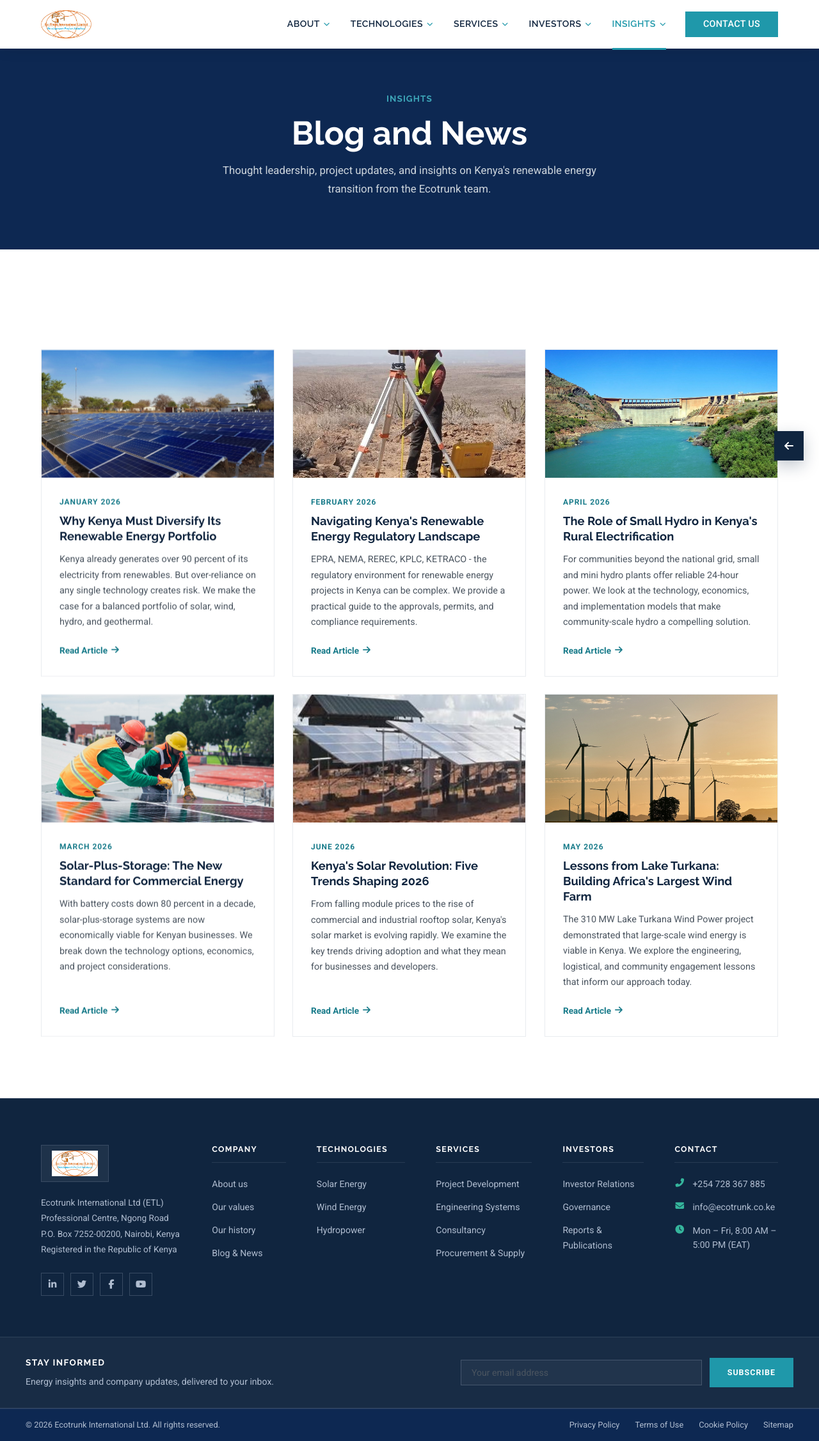
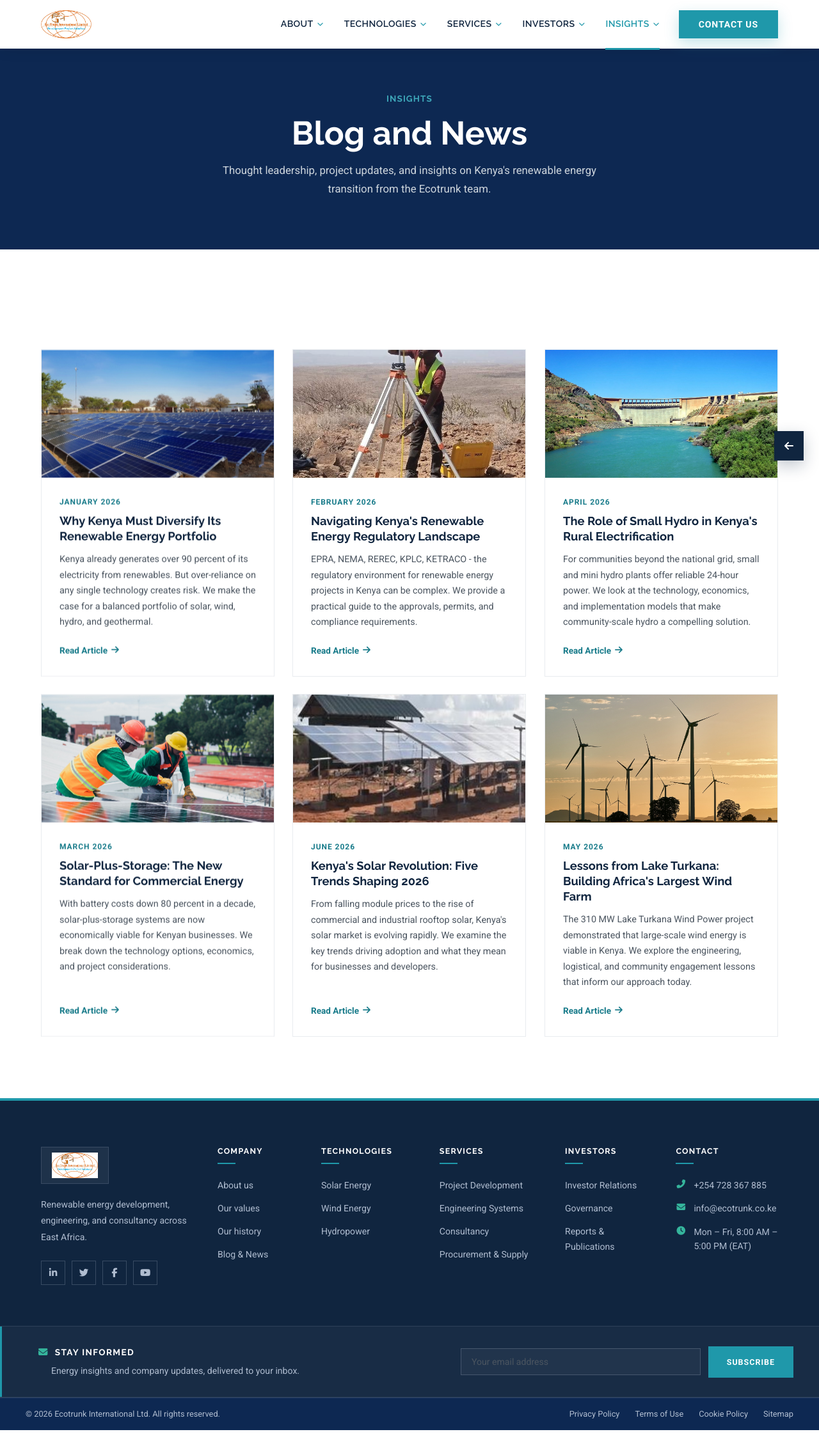
Before and after one commit to freudtroy-png/Ecotrunk-Int, a React (Vite) app: page /blog in a window 1280 px wide. Shown: the whole page at 64% size. Built offline with nearby package versions, Linux system fonts and the light colour scheme.

Commit message:
Fix mobile nav accordion, redesign footer, improve CTA buttons and contact form, update sustainability image

```diff
--- a/src/components/Footer.jsx
+++ b/src/components/Footer.jsx
@@ -73,10 +73,8 @@ export default function Footer() {
                 </div>
               </Link>
               <p className="footer-company">
-                Ecotrunk International Ltd (ETL)<br />
-                Professional Centre, Ngong Road<br />
-                P.O. Box 7252-00200, Nairobi, Kenya<br />
-                Registered in the Republic of Kenya
+                Renewable energy development, engineering, and consultancy
+                across East Africa.
               </p>
               <div className="footer-social">
                 <a href="#" aria-label="LinkedIn" onClick={(e) => e.preventDefault()}><i className="fab fa-linkedin-in" aria-hidden="true"></i></a>
--- a/src/components/Header.jsx
+++ b/src/components/Header.jsx
@@ -176,6 +176,7 @@ export default function Header() {
               </div>
               {item.children && (
                 <div className={`volt-mobile-links${expanded ? ' open' : ''}`}>
+                  <div className="volt-mobile-links-inner">
                     {item.children.map((c) => (
                       <Link
                         key={c.to}
@@ -186,6 +187,7 @@ export default function Header() {
                         {c.label}
                       </Link>
                     ))}
+                  </div>
                 </div>
               )}
             </div>
--- a/src/components/TechCta.jsx
+++ b/src/components/TechCta.jsx
@@ -37,7 +37,7 @@ export default function TechCta({ title, text, buttonLabel }) {
               className="btn btn-primary"
               style={{ fontSize: '1.1rem', padding: '16px 40px' }}
             >
-              {buttonLabel} <i className="fas fa-arrow-right" aria-hidden="true"></i>
+              {buttonLabel} <i className="fas fa-arrow-right btn-icon" aria-hidden="true"></i>
             </Link>
           </Reveal>
         </div>
--- a/src/components/TechExplorer.jsx
+++ b/src/components/TechExplorer.jsx
@@ -69,7 +69,7 @@ export default function TechExplorer({ technologies }) {
         </Reveal>
 
         <Link to={current.to} className="btn btn-primary">
-          {current.cta} <i className="fas fa-arrow-right" aria-hidden="true"></i>
+          {current.cta} <i className="fas fa-arrow-right btn-icon" aria-hidden="true"></i>
         </Link>
       </div>
     </div>
--- a/src/styles/site.css
+++ b/src/styles/site.css
@@ -181,45 +181,44 @@ ul { list-style: none; }
 .btn {
   display: inline-flex;
   align-items: center;
+  justify-content: center;
   gap: 10px;
-  padding: 13px 28px;
+  padding: 14px 30px;
   border-radius: 0;
+  border: 1px solid transparent;
   font-family: var(--font-sans);
-  font-size: 0.9rem;
-  font-weight: 500;
-  letter-spacing: 0.02em;
+  font-size: 0.88rem;
+  font-weight: 600;
+  letter-spacing: 0.06em;
   text-transform: uppercase;
-  transition: all 0.3s var(--ease-out);
+  line-height: 1;
+  cursor: pointer;
   position: relative;
-  overflow: hidden;
-  line-height: 1;
+  transition: background 0.3s var(--ease-out), color 0.3s var(--ease-out), border-color 0.3s var(--ease-out), transform 0.3s var(--ease-out), box-shadow 0.3s var(--ease-out);
+}
+
+.btn .btn-icon {
+  font-size: 0.75rem;
+  transition: transform 0.3s var(--ease-out);
+}
+
+.btn:hover .btn-icon {
+  transform: translateX(4px);
 }
 
 .btn-primary {
   background: var(--volt-teal);
   color: #fff;
+  border-color: var(--volt-teal);
+  box-shadow: 0 8px 22px rgba(31, 152, 170, 0.25);
 }
 
 .btn-primary:hover {
   background: var(--volt-navy-dark);
+  border-color: var(--volt-navy-dark);
   color: #fff;
-  transform: translateY(0);
-  box-shadow: none;
-}
-
-.btn-primary::after,
-.nav-cta::after {
-  content: '';
-  position: absolute;
-  inset: 0;
-  background: linear-gradient(120deg, transparent 30%, rgba(255,255,255,0.25) 50%, transparent 70%);
-  transform: translateX(-120%);
-  transition: transform 0.6s var(--ease-out);
-}
-
-.btn-primary:hover::after,
-.nav-cta:hover::after {
-  transform: translateX(120%);
+  transform: translateY(-2px);
+  box-shadow: 0 12px 30px rgba(16, 37, 63, 0.3);
 }
 
 .btn-outline {
@@ -231,7 +230,8 @@ ul { list-style: none; }
 .btn-outline:hover {
   background: var(--volt-teal);
   color: #fff;
-  transform: translateY(0);
+  transform: translateY(-2px);
+  box-shadow: 0 10px 26px rgba(31, 152, 170, 0.25);
 }
 
 .btn-outline-dark {
@@ -242,17 +242,22 @@ ul { list-style: none; }
 .btn-outline-dark:hover {
   background: var(--volt-navy);
   color: #fff;
-  transform: translateY(0);
+  transform: translateY(-2px);
+  box-shadow: 0 10px 26px rgba(16, 37, 63, 0.25);
 }
 
 .btn-secondary {
   background: var(--volt-navy-dark);
   color: #fff;
+  border-color: var(--volt-navy-dark);
 }
 
 .btn-secondary:hover {
   background: var(--volt-teal);
+  border-color: var(--volt-teal);
   color: #fff;
+  transform: translateY(-2px);
+  box-shadow: 0 12px 30px rgba(31, 152, 170, 0.3);
 }
 
 /* === Voltalia-style header (white fixed navbar with hover dropdowns) === */
@@ -506,14 +511,17 @@ ul { list-style: none; }
   grid-template-rows: 1fr;
 }
 
-.volt-mobile-links .volt-mobile-sub {
+.volt-mobile-links-inner {
   overflow: hidden;
+  min-height: 0;
 }
 
 .volt-mobile-sub {
-  padding: 8px 0;
+  display: block;
+  padding: 9px 0;
   font-size: 0.95rem;
   color: var(--neutral-600);
+  white-space: nowrap;
 }
 
 .volt-mobile-sub:hover,
@@ -1680,17 +1688,25 @@ ul { list-style: none; }
   margin-top: 60px;
 }
 
+.contact-info {
+  display: flex;
+  flex-direction: column;
+  justify-content: center;
+}
+
 .contact-info h3 {
   font-family: var(--font-display);
-  font-size: 1.5rem;
+  font-size: 1.6rem;
   font-weight: 700;
-  margin-bottom: 24px;
+  margin-bottom: 20px;
+  color: var(--volt-navy);
 }
 
 .contact-info > p {
   color: var(--neutral-500);
   margin-bottom: 40px;
   max-width: 450px;
+  line-height: 1.7;
 }
 
 .contact-details {
@@ -1706,36 +1722,54 @@ ul { list-style: none; }
 }
 
 .contact-detail-icon {
-  width: 44px;
-  height: 44px;
-  border-radius: var(--radius-sm);
-  background: var(--green-50);
+  width: 46px;
+  height: 46px;
+  border-radius: 0;
+  background: rgba(31, 152, 170, 0.1);
+  border: 1px solid rgba(31, 152, 170, 0.25);
   display: flex;
   align-items: center;
   justify-content: center;
-  color: var(--green-600);
-  font-size: 1.1rem;
+  color: var(--volt-teal);
+  font-size: 1.05rem;
   flex-shrink: 0;
+  transition: background 0.3s ease, color 0.3s ease;
+}
+
+.contact-detail:hover .contact-detail-icon {
+  background: var(--volt-teal);
+  color: #fff;
 }
 
 .contact-detail h4 {
   font-size: 0.9rem;
   font-weight: 600;
-  color: var(--neutral-900);
+  color: var(--volt-navy);
   margin-bottom: 4px;
+  text-transform: uppercase;
+  letter-spacing: 0.04em;
 }
 
 .contact-detail p {
   font-size: 0.9rem;
   color: var(--neutral-500);
-  line-height: 1.5;
+  line-height: 1.6;
+}
+
+.contact-detail a {
+  color: var(--neutral-600);
+  transition: color 0.3s ease;
+}
+
+.contact-detail a:hover {
+  color: var(--volt-teal);
 }
 
 .contact-form {
-  background: white;
-  border: 1px solid var(--neutral-200);
-  border-radius: var(--radius-lg);
-  padding: 40px;
+  background: var(--volt-navy);
+  border: 1px solid rgba(176,189,208,0.18);
+  border-top: 4px solid var(--volt-teal);
+  padding: 44px 40px;
 }
 
 .form-group {
@@ -1744,33 +1778,49 @@ ul { list-style: none; }
 
 .form-group label {
   display: block;
-  font-size: 0.85rem;
+  font-size: 0.82rem;
   font-weight: 600;
-  color: var(--neutral-700);
-  margin-bottom: 6px;
+  text-transform: uppercase;
+  letter-spacing: 0.06em;
+  color: var(--volt-link);
+  margin-bottom: 8px;
 }
 
 .form-group input,
 .form-group textarea,
 .form-group select {
   width: 100%;
-  padding: 12px 16px;
-  border: 1px solid var(--neutral-200);
-  border-radius: var(--radius-sm);
+  padding: 13px 16px;
+  border: 1px solid rgba(176,189,208,0.25);
+  border-radius: 0;
   font-size: 0.95rem;
   font-family: var(--font-sans);
-  color: var(--neutral-800);
-  background: var(--neutral-50);
+  color: #fff;
+  background: rgba(255,255,255,0.04);
   transition: all 0.3s ease;
   outline: none;
+}
+
+.form-group select {
+  color: var(--volt-link);
+}
+
+.form-group select option {
+  color: var(--volt-navy);
+  background: #fff;
+}
+
+.form-group input::placeholder,
+.form-group textarea::placeholder {
+  color: var(--neutral-600);
 }
 
 .form-group input:focus,
 .form-group textarea:focus,
 .form-group select:focus {
-  border-color: var(--green-500);
-  box-shadow: 0 0 0 3px rgba(16, 185, 129, 0.1);
-  background: white;
+  border-color: var(--volt-teal);
+  box-shadow: 0 0 0 3px rgba(31, 152, 170, 0.15);
+  background: rgba(255,255,255,0.07);
 }
 
 .form-group textarea {
@@ -1786,33 +1836,39 @@ ul { list-style: none; }
 
 .form-submit {
   width: 100%;
-  padding: 14px 32px;
-  border-radius: var(--radius-sm);
-  font-size: 0.95rem;
+  padding: 15px 32px;
+  border-radius: 0;
+  font-size: 0.88rem;
   font-weight: 600;
-  background: var(--green-600);
+  text-transform: uppercase;
+  letter-spacing: 0.06em;
+  background: var(--volt-teal);
+  border: 1px solid var(--volt-teal);
   color: white;
   transition: all 0.3s ease;
   margin-top: 8px;
+  cursor: pointer;
 }
 
 .form-submit:hover {
-  background: var(--green-700);
+  background: var(--volt-teal-light);
+  border-color: var(--volt-teal-light);
+  transform: translateY(-2px);
+  box-shadow: 0 10px 26px rgba(31, 152, 170, 0.3);
 }
 
 .form-status {
   display: none;
   padding: 12px 16px;
-  border-radius: var(--radius-sm);
-  font-size: 0.9rem;
   margin-top: 16px;
+  font-size: 0.88rem;
 }
 
 .form-status.success {
   display: block;
-  background: var(--green-50);
-  color: var(--green-800);
-  border: 1px solid var(--green-200);
+  background: rgba(31, 152, 170, 0.1);
+  color: var(--volt-teal-light);
+  border: 1px solid rgba(31, 152, 170, 0.3);
 }
 
 .form-status.error {
@@ -1825,8 +1881,9 @@ ul { list-style: none; }
 .footer {
   background: var(--volt-navy);
   color: var(--volt-link);
-  border-top: 1px solid rgba(176,189,208,0.18);
+  border-top: 4px solid var(--volt-teal);
   font-size: 0.9rem;
+  position: relative;
 }
 
 .footer-main {
@@ -1835,7 +1892,7 @@ ul { list-style: none; }
 
 .footer-grid {
   display: grid;
-  grid-template-columns: 1.9fr 1fr 1.2fr 1.3fr 1.1fr 1.4fr;
+  grid-template-columns: 2fr 1fr 1.2fr 1.3fr 1.1fr 1.4fr;
   gap: 48px;
 }
 
@@ -1856,9 +1913,10 @@ ul { list-style: none; }
 
 .footer-company {
   color: var(--volt-link);
-  font-size: 0.85rem;
+  font-size: 0.88rem;
   line-height: 1.8;
   margin: 20px 0 24px;
+  max-width: 320px;
 }
 
 .footer-social {
@@ -1867,8 +1925,8 @@ ul { list-style: none; }
 }
 
 .footer-social a {
-  width: 36px;
-  height: 36px;
+  width: 38px;
+  height: 38px;
   border-radius: 0;
   border: 1px solid rgba(176,189,208,0.25);
   background: transparent;
@@ -1884,6 +1942,7 @@ ul { list-style: none; }
   background: var(--volt-teal);
   border-color: var(--volt-teal);
   color: #fff;
+  transform: translateY(-2px);
 }
 
 .footer-heading {
@@ -1895,7 +1954,17 @@ ul { list-style: none; }
   text-transform: uppercase;
   letter-spacing: 0.1em;
   padding-bottom: 12px;
-  border-bottom: 1px solid rgba(176,189,208,0.14);
+  position: relative;
+}
+
+.footer-heading::after {
+  content: '';
+  position: absolute;
+  left: 0;
+  bottom: 0;
+  width: 28px;
+  height: 2px;
+  background: var(--volt-teal);
 }
 
 .footer-links {
@@ -1907,11 +1976,12 @@ ul { list-style: none; }
 .footer-links a {
   font-size: 0.88rem;
   color: var(--volt-link);
-  transition: color 0.3s ease;
+  transition: color 0.3s ease, padding-left 0.3s ease;
 }
 
 .footer-links a:hover {
   color: var(--volt-teal-light);
+  padding-left: 6px;
 }
 
 .footer-contact-list {
@@ -1954,6 +2024,17 @@ ul { list-style: none; }
   background: rgba(255,255,255,0.03);
   border-top: 1px solid rgba(176,189,208,0.14);
   border-bottom: 1px solid rgba(176,189,208,0.14);
+  position: relative;
+}
+
+.footer-newsletter::before {
+  content: '';
+  position: absolute;
+  left: 0;
+  top: 0;
+  bottom: 0;
+  width: 3px;
+  background: var(--volt-teal);
 }
 
 .footer-newsletter-inner {
@@ -1961,7 +2042,7 @@ ul { list-style: none; }
   align-items: center;
   justify-content: space-between;
   gap: 32px;
-  padding: 28px 0;
+  padding: 28px 0 28px 20px;
 }
 
 .footer-newsletter-text .footer-newsletter-label {
@@ -1971,10 +2052,21 @@ ul { list-style: none; }
   text-transform: uppercase;
   letter-spacing: 0.1em;
   color: #fff;
+  display: flex;
+  align-items: center;
+  gap: 10px;
+}
+
+.footer-newsletter-text .footer-newsletter-label::before {
+  content: '\f0e0';
+  font-family: 'Font Awesome 5 Free';
+  font-weight: 900;
+  color: var(--volt-teal-light);
+  font-size: 0.9rem;
 }
 
 .footer-newsletter-text p {
-  margin: 6px 0 0;
+  margin: 6px 0 0 20px;
   font-size: 0.88rem;
   color: var(--volt-link);
 }
@@ -1989,7 +2081,7 @@ ul { list-style: none; }
 
 .footer-newsletter-form input {
   flex: 1;
-  padding: 11px 16px;
+  padding: 12px 16px;
   border-radius: 0;
   border: 1px solid rgba(176,189,208,0.25);
   background: rgba(255,255,255,0.04);
@@ -1997,6 +2089,7 @@ ul { list-style: none; }
   color: #fff;
   outline: none;
   font-family: var(--font-sans);
+  transition: border-color 0.3s ease;
 }
 
 .footer-newsletter-form input::placeholder {
@@ -2008,7 +2101,7 @@ ul { list-style: none; }
 }
 
 .footer-newsletter-form button {
-  padding: 12px 28px;
+  padding: 13px 28px;
   border-radius: 0;
   background: var(--volt-teal);
   color: #fff;
@@ -2017,11 +2110,13 @@ ul { list-style: none; }
   text-transform: uppercase;
   letter-spacing: 0.08em;
   white-space: nowrap;
-  transition: background 0.3s ease;
+  border: 1px solid var(--volt-teal);
+  transition: background 0.3s ease, border-color 0.3s ease;
 }
 
 .footer-newsletter-form button:hover {
   background: var(--volt-navy-dark);
+  border-color: var(--volt-navy-dark);
 }
 
 .footer-newsletter-form .form-status {
@@ -2122,7 +2217,7 @@ ul { list-style: none; }
   .climate-content { grid-template-columns: 1fr; gap: 40px; }
   .climate-stat { padding: 20px; }
   .contact-grid { grid-template-columns: 1fr; gap: 40px; }
-  .contact-form { padding: 24px; }
+  .contact-form { padding: 32px 24px; }
   .form-row { grid-template-columns: 1fr; }
   .footer-grid { grid-template-columns: 1fr; gap: 32px; }
   .footer-bottom-inner { flex-direction: column; gap: 12px; text-align: center; }
@@ -3534,11 +3629,13 @@ ul { list-style: none; }
   background: var(--volt-teal);
   color: #fff;
   border: 1px solid var(--volt-teal);
+  box-shadow: 0 8px 22px rgba(31, 152, 170, 0.3);
 }
 
 .volt-jumbotron-caption .btn:hover {
   background: var(--volt-navy);
   border-color: var(--volt-navy);
+  box-shadow: 0 12px 30px rgba(16, 37, 63, 0.4);
 }
 
 .text-a { color: var(--volt-navy); }
```
Also changed, not shown: src/pages/Home.jsx (+5 -5 lines), public/assets/img/sustainability.jpg (added). Lines whose indentation alone changed are shown as unchanged.
